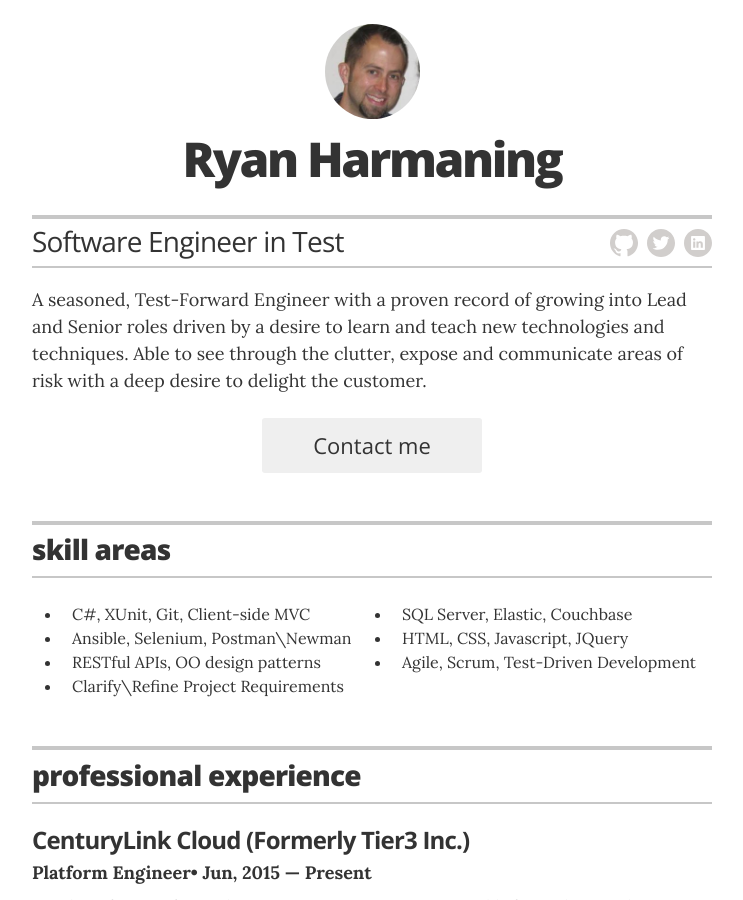
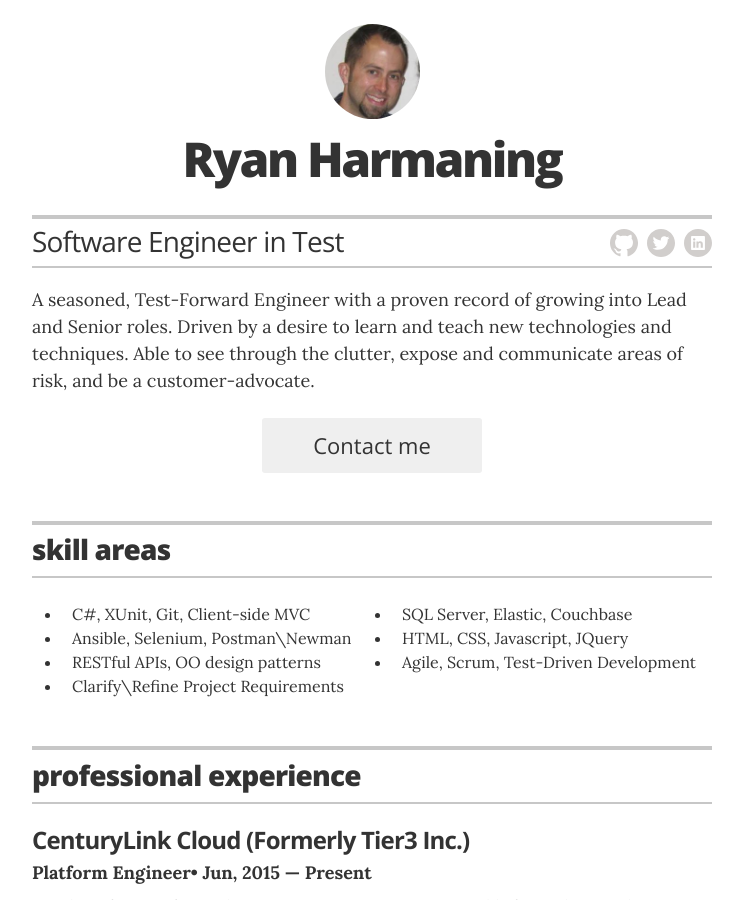
Before and after one commit to rharmaning/rharmaning.github.io, a Jekyll site: the page built from index.html, in a window 1280 px wide and 900 px high. Shown: the whole window, without its empty margins (268-1011 px from the left). Built offline with Jekyll 4.4.1, drawn with Linux system fonts in a browser that asks for light colours.

```diff
--- a/CNAME
+++ /dev/null
@@ -1 +0,0 @@
-resume-template.joelglovier.com
--- a/_layouts/resume.html
+++ b/_layouts/resume.html
@@ -27,7 +27,7 @@
         </div>
 
         <div class="executive-summary" itemprop="description">
-          <p>A seasoned, Test-Forward Engineer with a proven record of growing into Lead and Senior roles driven by a desire to learn and teach new technologies and techniques. Able to see through the clutter, expose and communicate areas of risk with a deep desire to delight the customer.
+          <p>A seasoned, Test-Forward Engineer with a proven record of growing into Lead and Senior roles. Driven by a desire to learn and teach new technologies and techniques. Able to see through the clutter, expose and communicate areas of risk, and be a customer-advocate.
           </p>
         </div>
 
```
Also changed, not shown: README.md, 1 other file.
